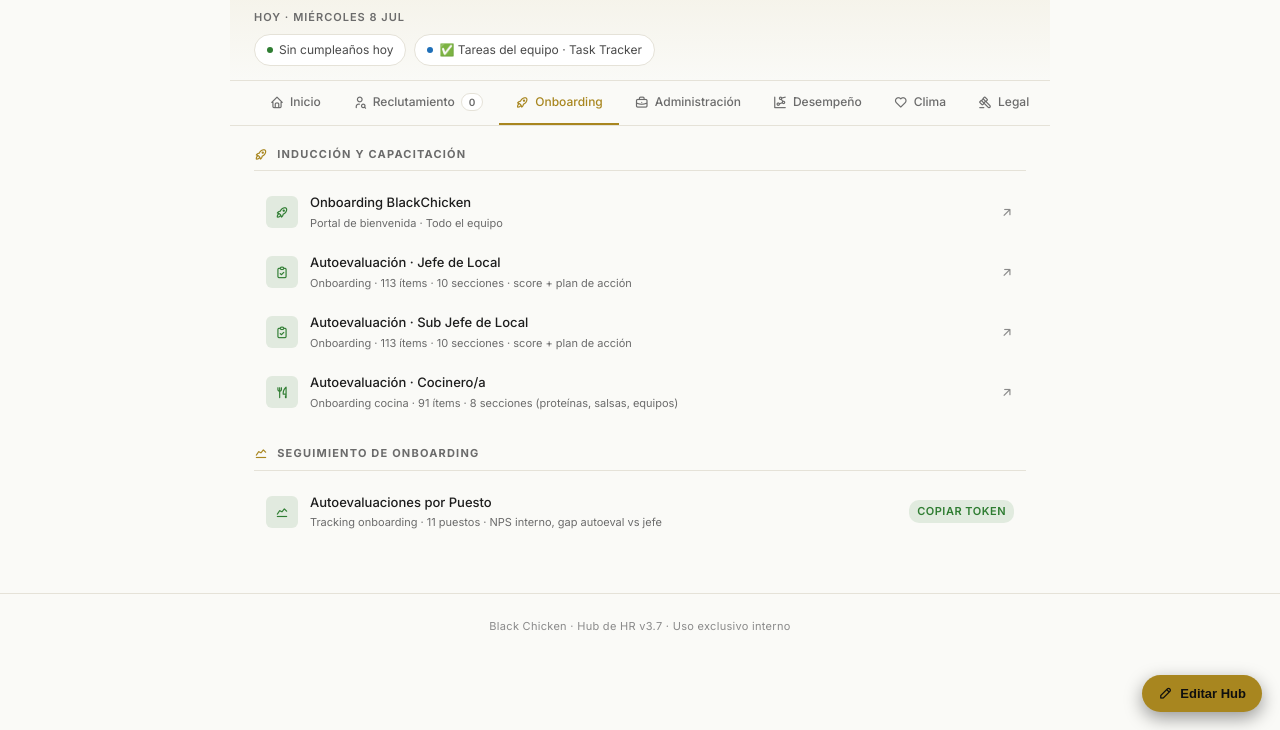
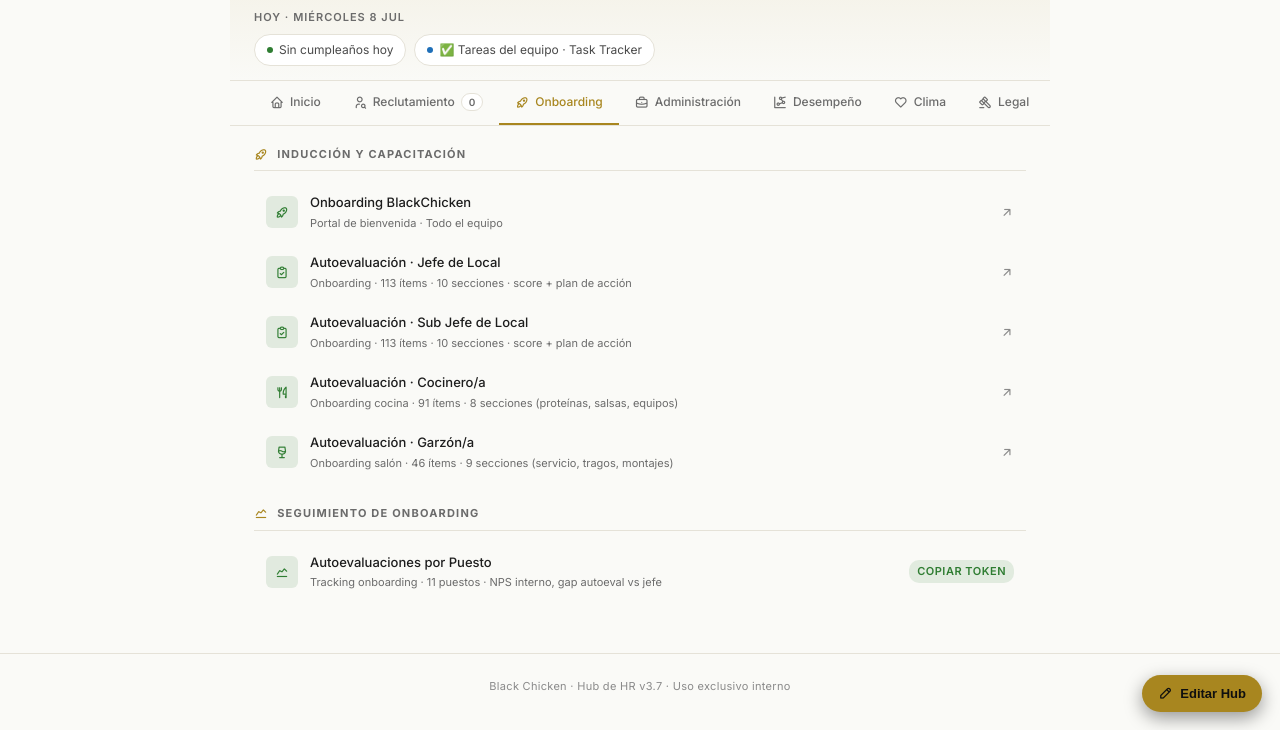
Before and after one commit to focawear-collab/bc-procesos-rrhh, a website: page public/hub-index.html in a window 1280 px wide. Both pictures are taken after a click on the tab "Onboarding". Shown: the part 70-800 px from the top of the page. Drawn offline with Linux system fonts and the light colour scheme; no server answers.

Commit message:
Hub: card Autoevaluación Garzón/a en Onboarding

```diff
--- a/public/hub-index.html
+++ b/public/hub-index.html
@@ -949,6 +949,11 @@
           <div class="doc-info"><div class="doc-name">Autoevaluación · Cocinero/a</div><div class="doc-meta">Onboarding cocina · 91 ítems · 8 secciones (proteínas, salsas, equipos)</div></div>
           <span class="doc-arrow"><i class="ti ti-arrow-up-right"></i></span>
         </a>
+        <a href="https://bc-autoeval-garzon.vercel.app" target="_blank" rel="noopener" class="doc-row">
+          <div class="doc-icon" style="background:var(--green-bg);color:var(--green)"><i class="ti ti-glass-full"></i></div>
+          <div class="doc-info"><div class="doc-name">Autoevaluación · Garzón/a</div><div class="doc-meta">Onboarding salón · 46 ítems · 9 secciones (servicio, tragos, montajes)</div></div>
+          <span class="doc-arrow"><i class="ti ti-arrow-up-right"></i></span>
+        </a>
       </div>
 
       <div class="section-title"><i class="ti ti-chart-line" aria-hidden="true"></i> Seguimiento de onboarding</div>
```
